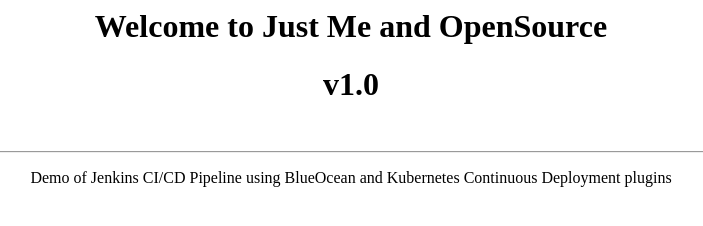
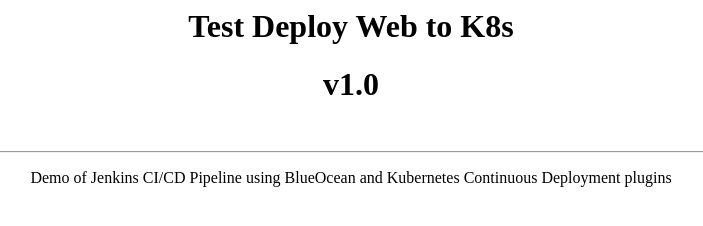
Before and after one commit to Hades11223/playjenkins, a plain HTML site: page index.html in a window 1280 px wide. Shown: the whole page, without its empty margins (289-992 px from the left). Drawn offline with Linux system fonts and the light colour scheme.

Commit message:
Update index.html

```diff
--- a/index.html
+++ b/index.html
@@ -1,5 +1,5 @@
 <center>
-	<h1>Welcome to Just Me and OpenSource</h1>
+	<h1>Test Deploy Web to K8s</h1>
 	<h1>v1.0</h1>
 	<br><hr>
 	<p>Demo of Jenkins CI/CD Pipeline using BlueOcean and Kubernetes Continuous Deployment plugins</p>
```
